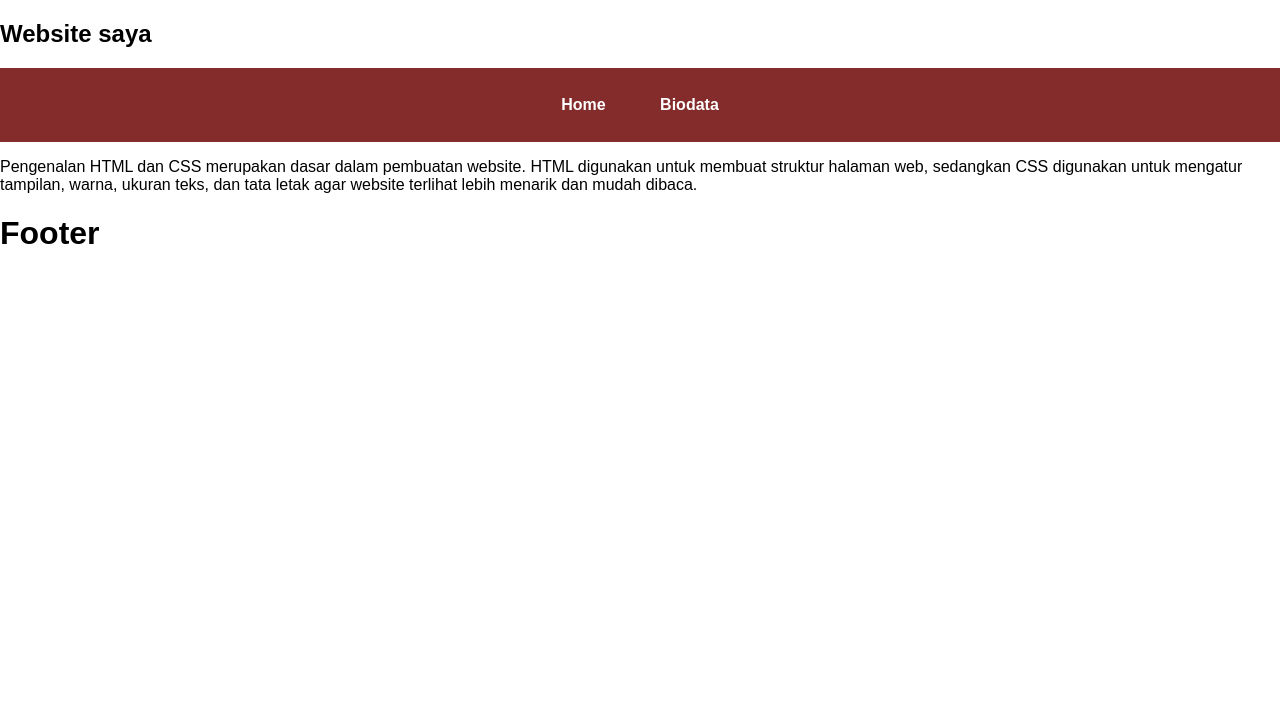
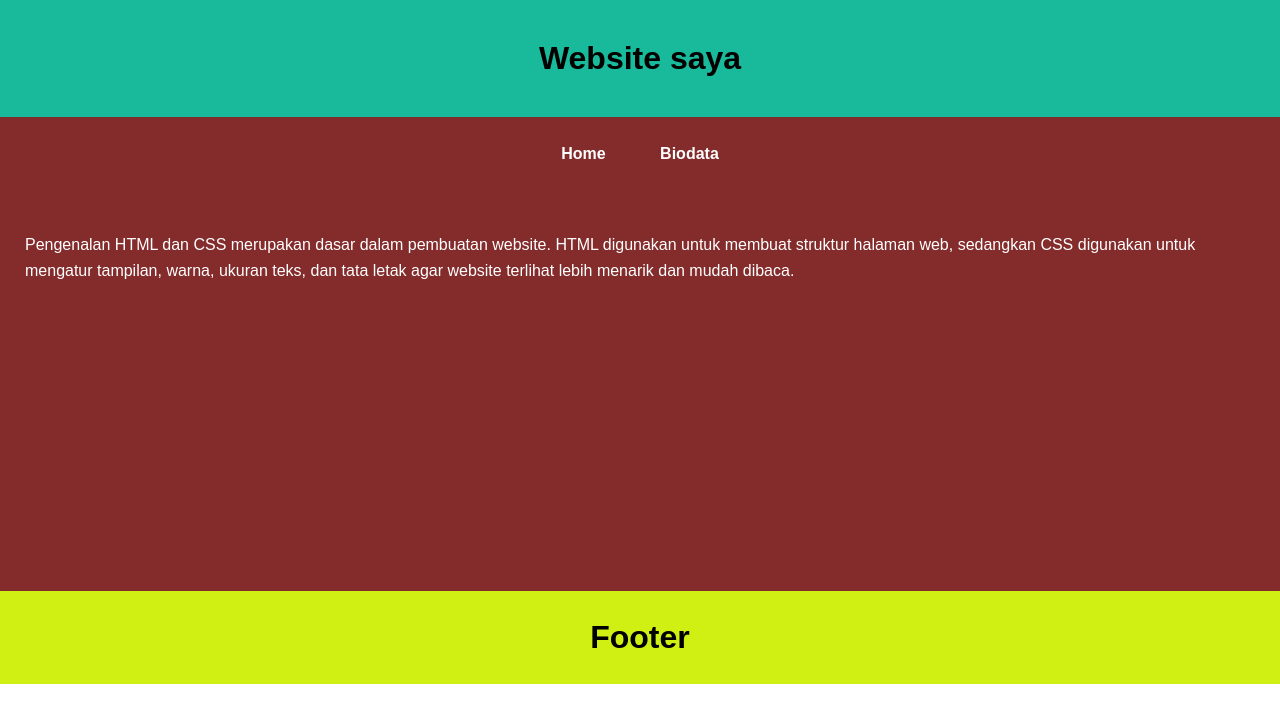
Before and after one commit to najla411242046/tugas-website, a plain HTML site: page index.html in a window 1280 px wide. Drawn offline with Linux system fonts and the light colour scheme.

Commit message:
Update index.html

```diff
--- a/index.html
+++ b/index.html
@@ -1,37 +1,35 @@
 
 <!DOCTYPE html>
-<html>
+<html lang="id">
 <head>
-    <title>Belajar Web</title>
-
-    <!-- memanggil file CSS yang telah dibuat -->
-    <link rel="stylesheet" type="text/css" href="style.css">
+    <meta charset="UTF-8">
+    <meta name="viewport" content="width=device-width, initial-scale=1.0">
+    <title>Website Saya</title>
+    <link rel="stylesheet" href="style.css">
 </head>
-
 <body>
 
-    <!-- bagian header template -->
-    <header>
-        <h2>Website saya</h2>
+    <header id="header">
+        <h1>Website saya</h1>
     </header>
+
     <nav class="navigasi">
         <a href="index.html">Home</a>
         <a href="biodata.html">Biodata</a>
     </nav>
-    <!-- akhir bagian header template -->
 
+    <main id="konten">
         <p>
             Pengenalan HTML dan CSS merupakan dasar dalam pembuatan website.
             HTML digunakan untuk membuat struktur halaman web, sedangkan CSS
-        digunakan untuk mengatur tampilan, warna, ukuran teks, dan tata letak
-        agar website terlihat lebih menarik dan mudah dibaca.
+            digunakan untuk mengatur tampilan, warna, ukuran teks, dan tata
+            letak agar website terlihat lebih menarik dan mudah dibaca.
         </p>
+    </main>
 
-    <!-- bagian footer template -->
-    <footer>
+    <footer id="footer">
         <h1>Footer</h1>
     </footer>
-    <!-- akhir bagian footer template -->
 
 </body>
 </html>
```
Lines whose indentation alone changed are shown as unchanged.
